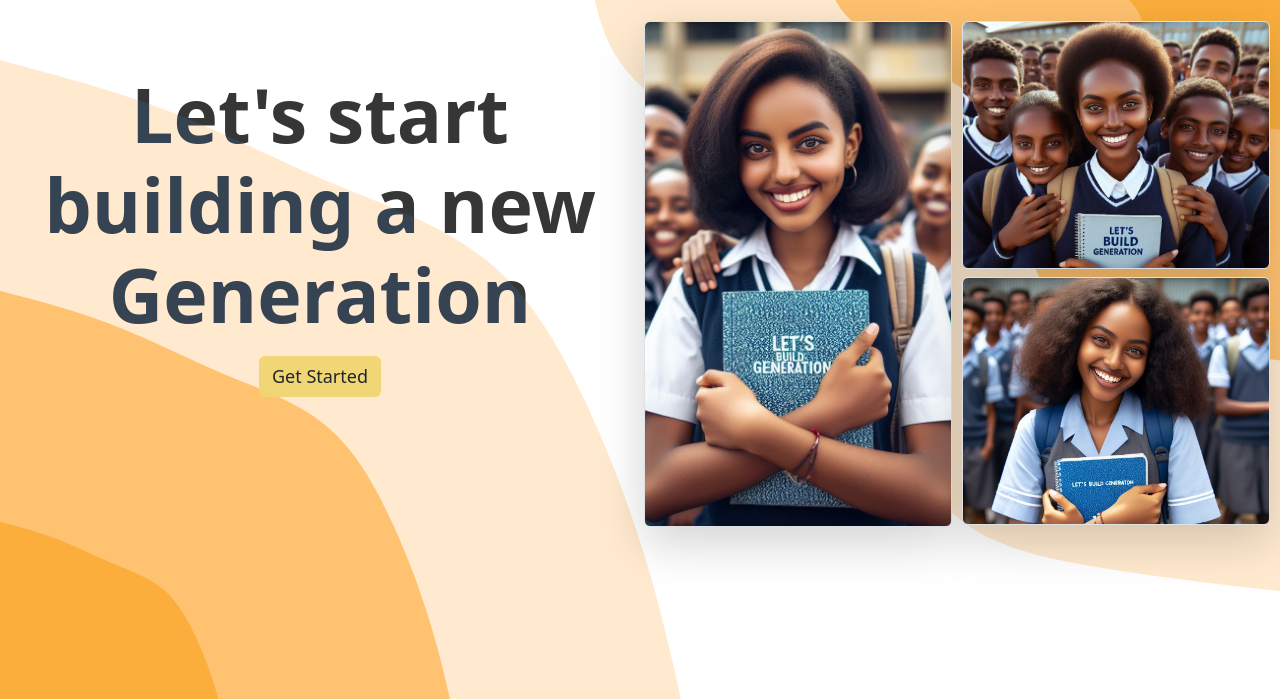
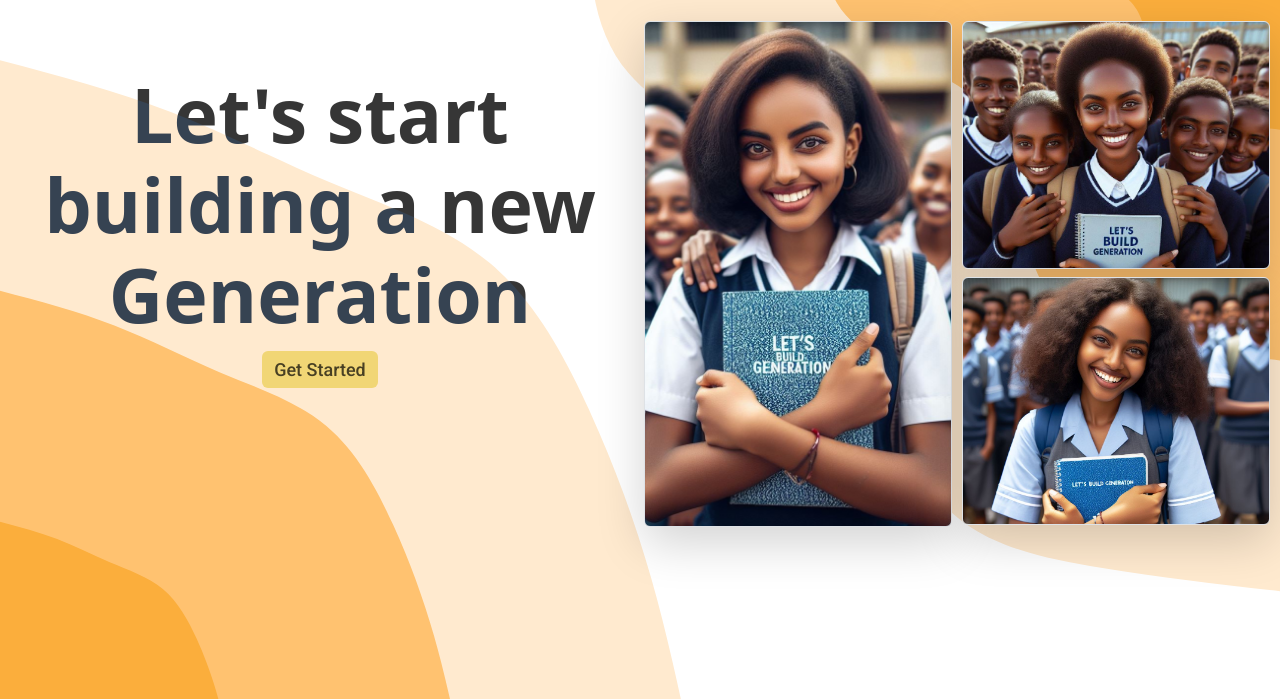
Before and after one commit to Fasel-Ergando/abba-school-website, a plain HTML site: page index.html in a window 1280 px wide. Shown: the part 101-800 px from the top of the page. Drawn offline with Linux system fonts and the light colour scheme.

Commit message:
Saving UI button changes

```diff
--- a/CSS/style.css
+++ b/CSS/style.css
@@ -129,6 +129,27 @@ main {
   line-height: 1.2;
 }
 
+.getStartedBtn {
+  background: rgba(241, 213, 111, 0.936);
+  border-radius: 6px;
+  font-size: 18px;
+  font-weight: 500;
+  font-family: roboto, system-ui, -apple-system, BlinkMacSystemFont, 'Segoe UI', Roboto, Oxygen, Ubuntu, Cantarell, 'Open Sans', 'Helvetica Neue', sans-serif;
+  color: var(--Default-black);
+  padding: 8px 12px;
+  text-decoration: none;
+}
+
+.getStartedBtn:hover {
+  background: hsl(47, 82%, 70%);
+}
+
+.getStartedBtn:active,
+.getStartedBtn:focus-visible,
+.getStartedBtn:focus-within {
+  border: none;
+}
+
 .hero-text-inner {
   max-width: 600px;
 }
@@ -164,6 +185,16 @@ main {
 }
 
 /* Responsive Media Queries */
+@media (max-width: 1024px) {
+  .hero-text p {
+    font-size: min(calc(3.9rem + 2vw), 15vw);
+  }
+
+  .header-nav-links li a {
+    font-size: 17px;
+  }
+}
+
 @media (max-width: 500px) {
   .search-abba-website input.search-input {
     padding: 8px 36px 8px 11px;
@@ -174,26 +205,12 @@ main {
   width: 150px;
  }
 
+  .hero-text p {
+    font-size: min(calc(2.9rem + 2vw), 15vw);
+  }
+
  .side-img-right .image-1,
  .side-img-right .image-2 {
    background-position: center;
  }
 }
-
-.getStartedBtn {
-  background: rgba(241, 213, 111, 0.936) !important;
-  font-size: 18px !important;
-  font-weight: 500 !important;
-  font-family: roboto;
-  color: var(--Default-black);
-}
-
-@media (max-width: 1024px) {
-  .hero-text p {
-    font-size: min(calc(3.9rem + 2vw), 15vw);
-  }
-
-  .header-nav-links li a {
-    font-size: 17px;
-  }
-}
--- a/index.html
+++ b/index.html
@@ -161,11 +161,11 @@
 
   <main class="pt-lg-3 pt-0 pb-2 m-0 row px-0">
     <div class="hero-text pt-lg-5 pt-3 mb-3 cols-12 col-lg-6">
-      <div class="hero-text-inner mx-auto text-center">
+      <div class="hero-text-inner mx-auto text-center mb-5 mb-lg-0">
         <p>
           Let's start building a new Generation
         </p>
-        <a class="btn getStartedBtn" role="button">Get Started</a>
+        <a class="getStartedBtn" href="#" role="button">Get Started</a>
       </div>
     </div>
 
```
